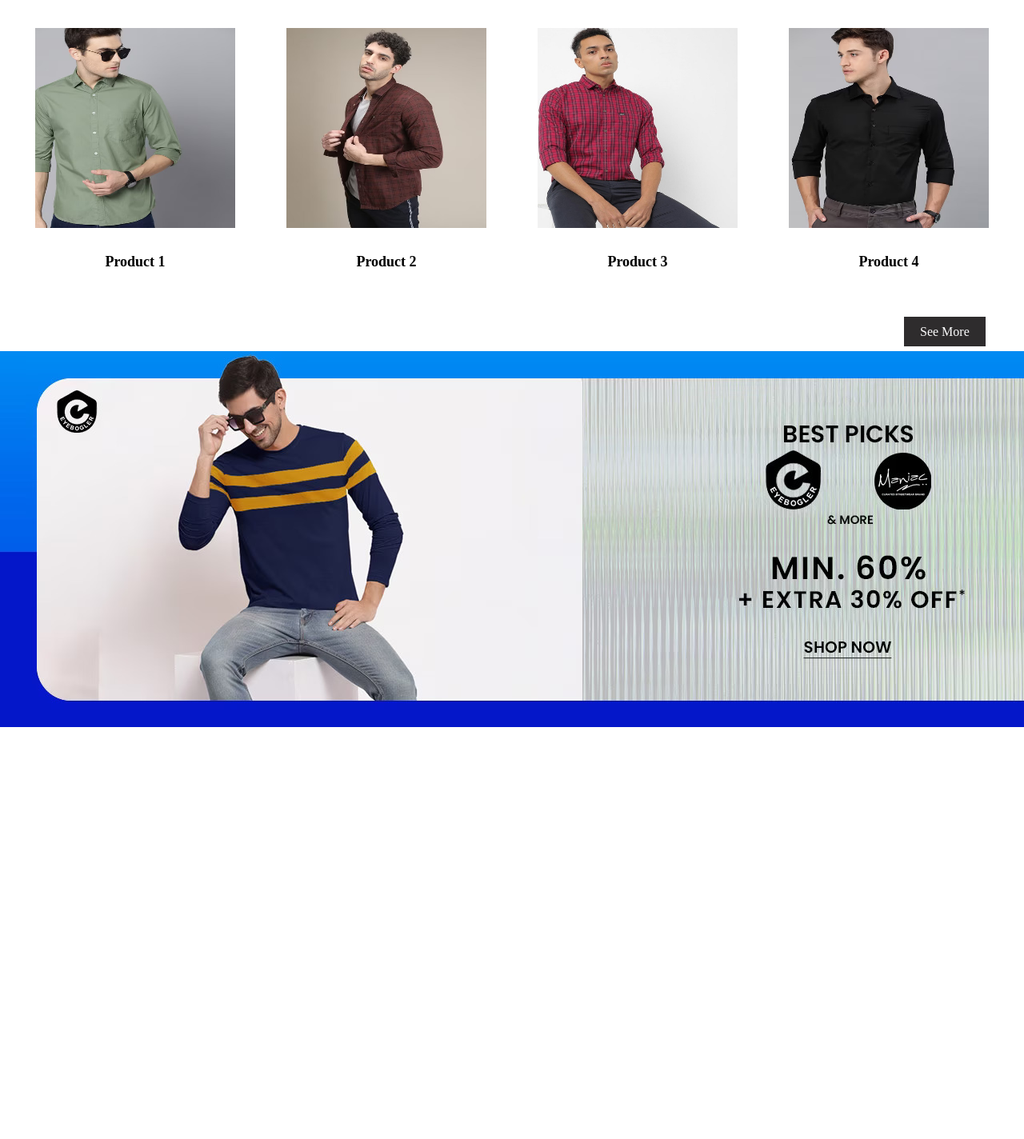
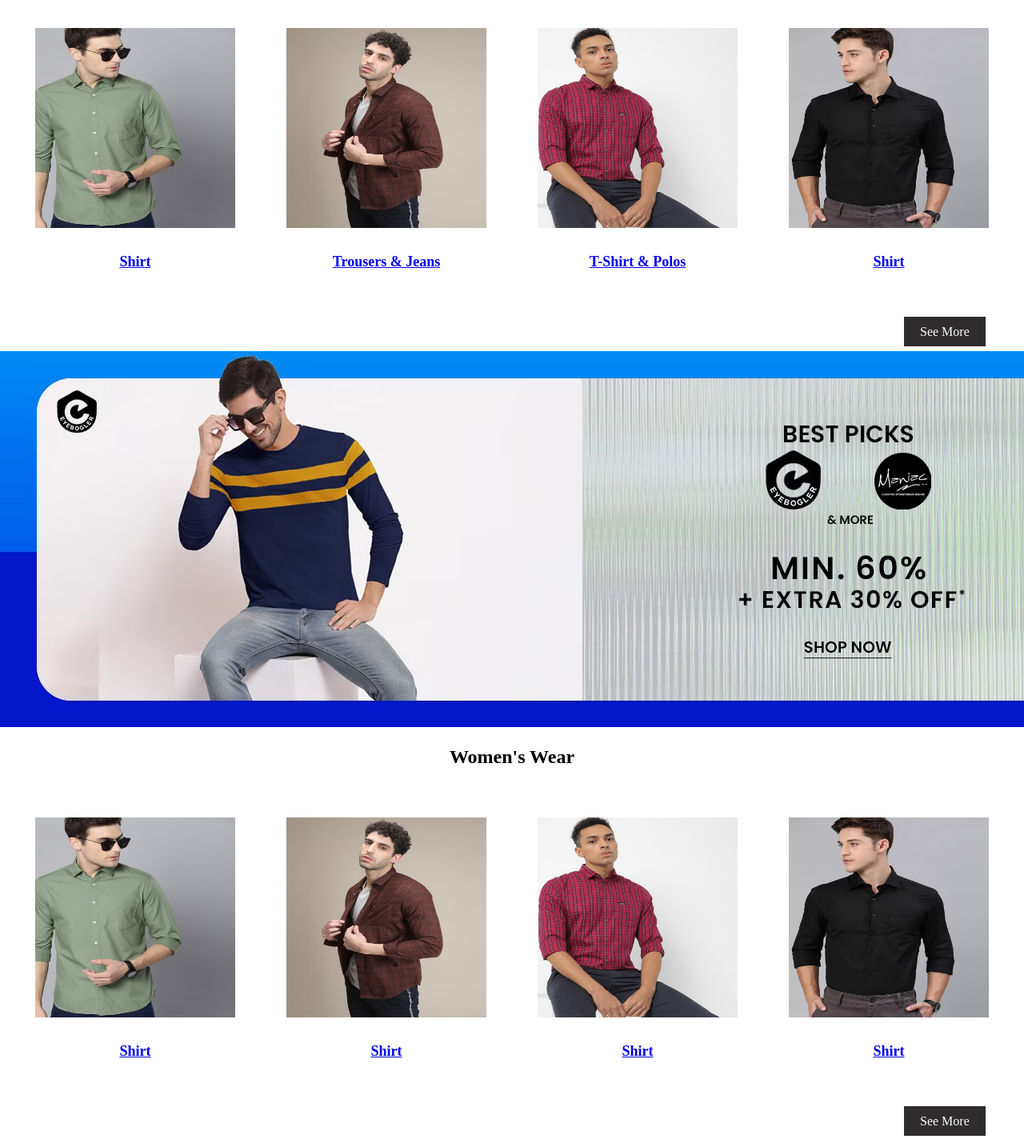
Before and after one commit to hemantgaikwad13/Fashion_store_website, a plain HTML site: page index.html in a window 1280 px wide. Shown: the part 678-2102 px from the top of the page at 80% size. Before the commit the page ends 1591 px from the top, so only its background shows below. Drawn offline with Linux system fonts and the light colour scheme.

Commit message:
added women section in index.html

```diff
--- a/index.html
+++ b/index.html
@@ -12,7 +12,7 @@
     <header>
         <h1 class="center">Welcome to Froyo's Fashion Store</h1>
         <nav class="navbar">
-            <a href="./pages/index.html"              class="link">          Home             </a>
+            <a href="./index.html"              class="link">          Home             </a>
             <a href="./pages/womens.html"            class="link">          Women's wear     </a>
             <a href="./pages/mens.html"              class="link">          Men's Wear       </a>
             <a href="./pages/kids.html"              class="link">          Kids wear        </a>
@@ -33,20 +33,57 @@
         <div class="grid-container">
          <div class="product">
           <img src="./../images/men fashoin image/shart sample1.jpg">
-          <h3>Product 1</h3>
+          <h3> <a href="./pages/mens.html">Shirt</a></h3>
          </div>
+
           <div class="product">
           <img src="./../images/men fashoin image/shart sample2.jpg">
-          <h3>Product 2</h3>
+          <h3> <a href="./pages/mens.html">Trousers & Jeans</a></h3>
           </div>
-        <div class="product">
+
+         <div class="product">
             <img src="./../images/men fashoin image/shart sample3.jpg">
-            <h3>Product 3</h3>
+            <h3> <a href="./pages/mens.html">T-Shirt & Polos</a></h3>
           </div>
+
           <div class="product">
             <img src="./../images/men fashoin image/shart sample4.jpg" >
-            <h3>Product 4</h3>
+            <h3> <a href="./pages/mens.html">Shirt</a></h3>
             </div>
+
+        </div>
+    </section>
+
+    <div class="div_more">
+        <a href="./pages/mens.html" class="btn">See More</a>
+    </div>
+
+    <img id="p" src="./../images/men fashoin image/t-shart poster.jpg"/>
+
+
+    <h2 class="center">Women's Wear</h2>
+    <section class="container">
+        <div class="grid-container">
+         <div class="product">
+          <img src="./../images/men fashoin image/shart sample1.jpg">
+          <h3> <a href="./pages/womens.html">Shirt</a></h3>
+         </div>
+
+         <div class="product">
+          <img src="./../images/men fashoin image/shart sample2.jpg">
+          <h3> <a href="./pages/womens.html">Shirt</a></h3>
+          </div>
+
+         <div class="product">
+            <img src="./../images/men fashoin image/shart sample3.jpg">
+            <h3> <a href="./pages/womens.html">Shirt</a></h3>
+         </div>
+
+          <div class="product">
+            <img src="./../images/men fashoin image/shart sample4.jpg" >
+            <h3> <a href="./pages/womens.html">Shirt</a></h3>
+            </div>
+
         </div>
     </section>
 
```
